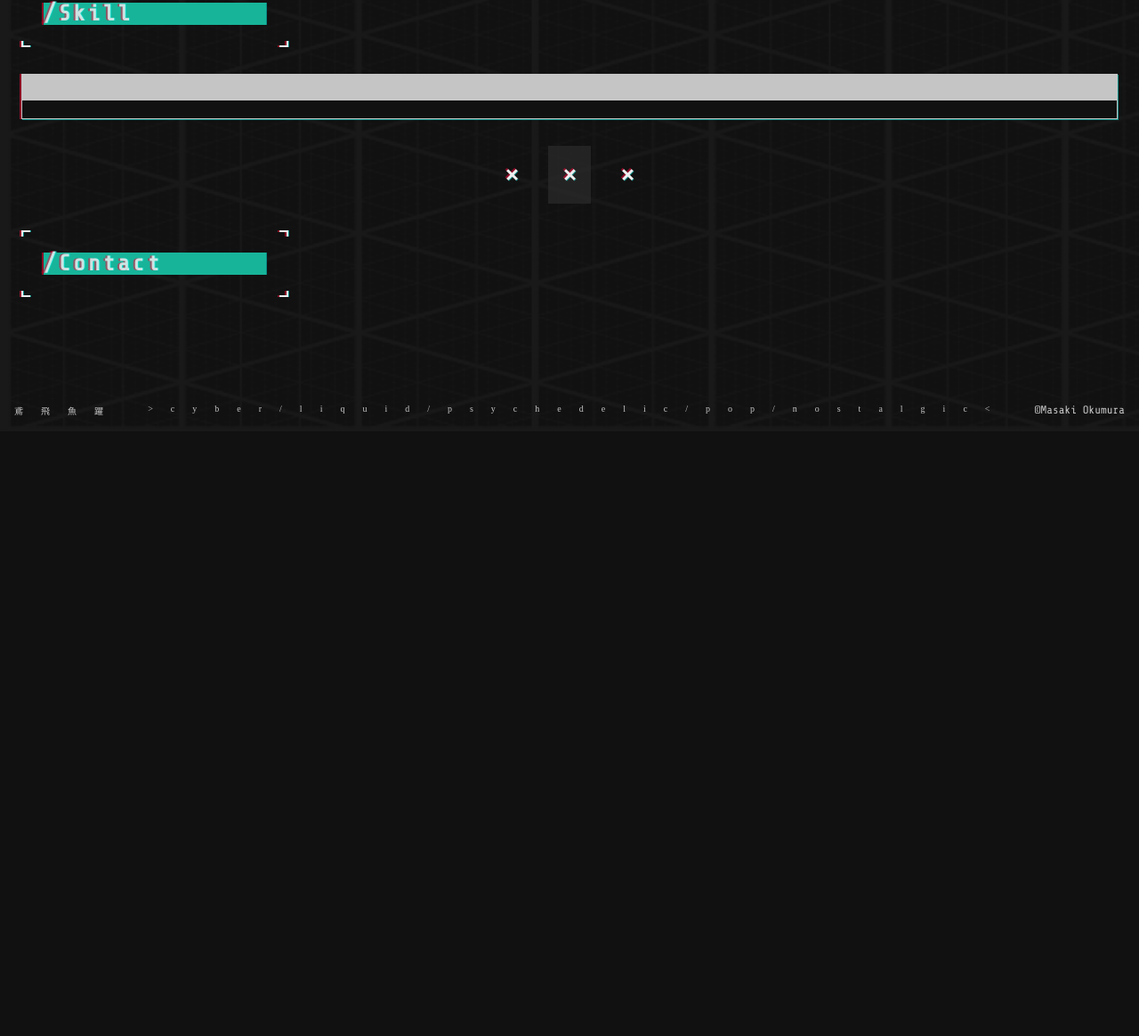
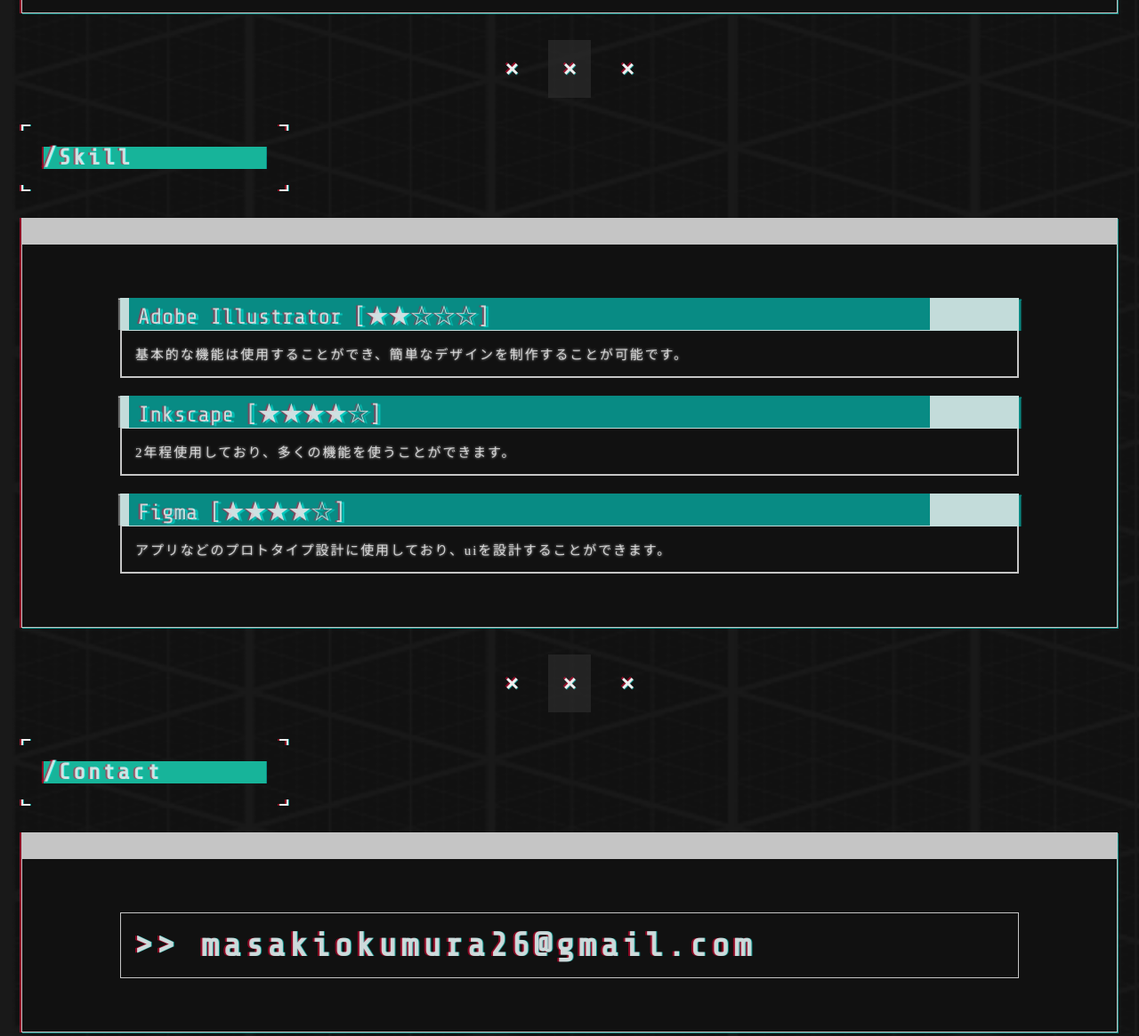
Before and after one commit to MasakiOkumura/gallery-site, a plain HTML site: page index.html in a window 1280 px wide. Shown: the part 1755-2920 px from the top of the page at 89% size. Before the commit the page ends 2240 px from the top, so only its background shows below. Drawn offline with Linux system fonts and the light colour scheme; a script that the page names is missing; a web font is replaced by a local one.

Commit message:
add Contact.

```diff
--- a/css/style.scss
+++ b/css/style.scss
@@ -88,6 +88,7 @@
 .copyright {
     font-size: 0.5em;
     text-align: right;
+    letter-spacing: $ShareTechMono-l-spacing;
 }
 
 .title {
@@ -432,3 +433,93 @@
 .description p:not(:last-child) {
     margin-bottom: 10px;
 }
+
+.skill {
+    margin: 50px 100px;
+    // display: flex;
+    // justify-content: left;
+}
+
+.skillname{
+    border-right: 100px solid $main-color;
+    border-left: 10px solid $main-color;
+    padding-left: 10px;
+    background-color: $glitchshadow-color1;
+    text-shadow: 3px 0.5px 1px $glitchshadow-color1, -2px -0.5px 1px $glitchshadow-color2;
+    box-shadow: 3px 0.5px 1px $glitchshadow-color1, -2px -0.5px 1px
+}
+
+.skillname span {
+    text-align: right;
+}
+
+.skilldescription {
+    border: 1px solid $main-color;
+    margin-bottom: 20px;
+}
+
+.skilldescription p {
+    font-family: UDEVGothic;
+    padding: 15px;
+    border-left: 1px solid $main-color;
+    border-right: 1px solid $main-color;
+    border-bottom: 1px solid $main-color;
+    font-size: 15px;
+    letter-spacing: $ShareTechMono-l-spacing;
+    text-shadow: 0 0 3px $main-color;
+}
+
+.contact {
+    margin: 50px 100px;
+}
+
+.contactdescription {
+    padding: 15px;
+    border: 1px solid $main-color;
+}
+
+.contactdescription a {
+    all: unset;
+    position: relative;
+    z-index: 1;
+    transition: .3s;
+    font-family: ShareTechMono;
+    font-size: 1.5em;
+    font-weight: bold;
+    letter-spacing: $ShareTechMono-l-spacing;
+    color: $main-color;
+    animation-duration: 1s;
+    animation-name: textflicker;
+    animation-iteration-count: infinite;
+    animation-direction: normal;
+}
+
+.contactdescription a::before {
+    background: $main-color;
+    content: "";
+    display: block;
+    width: 100%;
+    height: 100%;
+    position: absolute;
+    left: 0;
+    bottom: 0;
+    margin: auto;
+    transform: scale(0, 1);
+    transform-origin: right top;
+    transition: transform .3s;
+    z-index: -1;
+    animation-duration: 0.01s;
+    animation-name: textblinking;
+    animation-iteration-count: infinite;
+    animation-direction: normal;
+}
+
+.contactdescription a:hover {
+    color: #111;
+    background-color: $glitchshadow-color1;
+}
+
+.contactdescription a:hover::before {
+    transform-origin: left top;
+    transform: scale(1, 1);
+}
--- a/index.html
+++ b/index.html
@@ -35,6 +35,8 @@
     </header>
     <main class="container">
         <div class="content">
+
+            <!-- About -->
             <div class="glitchbox" id="about"><p>/About</p></div>
             <div class="panel">
                 <div class="profile">
@@ -57,24 +59,15 @@
                     </div>
                 </div>
             </div>
+
             <div class="flex-divider">
                 <img class="cross" src="img/cross.svg">
                 <img class="cross" src="img/cross.svg">
                 <img class="cross" src="img/cross.svg">
             </div>
+
+            <!-- Logo Design -->
             <div class="glitchbox" id="logodesign"><p>/Logo Design</p></div>
-            <div class="flex-divider">
-                <img class="cross" src="img/cross.svg">
-                <img class="cross" src="img/cross.svg">
-                <img class="cross" src="img/cross.svg">
-            </div>
-            <div class="glitchbox" id="fluidart"><p>/Fluid Art</p></div>
-            <div class="flex-divider">
-                <img class="cross" src="img/cross.svg">
-                <img class="cross" src="img/cross.svg">
-                <img class="cross" src="img/cross.svg">
-            </div>
-            <div class="glitchbox" id="skill"><p>/Skill</p></div>
             <div class="panel">
 
             </div>
@@ -83,7 +76,52 @@
                 <img class="cross" src="img/cross.svg">
                 <img class="cross" src="img/cross.svg">
             </div>
+
+            <!-- Fluid Art -->
+            <div class="glitchbox" id="fluidart"><p>/Fluid Art</p></div>
+            <div class="panel">
+
+            </div>
+            <div class="flex-divider">
+                <img class="cross" src="img/cross.svg">
+                <img class="cross" src="img/cross.svg">
+                <img class="cross" src="img/cross.svg">
+            </div>
+
+            <!-- Skill -->
+            <div class="glitchbox" id="skill"><p>/Skill</p></div>
+            <div class="panel">
+                <div class="skill">
+                    <div class="skillname">Adobe Illustrator [★★☆☆☆]</div>
+                    <div class="skilldescription">
+                        <p>基本的な機能は使用することができ、簡単なデザインを制作することが可能です。</p>
+                    </div>
+                    <div class="skillname">Inkscape [★★★★☆]</div>
+                    <div class="skilldescription">
+                        <p>2年程使用しており、多くの機能を使うことができます。</p>
+                    </div>
+                    <div class="skillname">Figma [★★★★☆]</div>
+                    <div class="skilldescription">
+                        <p>アプリなどのプロトタイプ設計に使用しており、uiを設計することができます。</p>
+                    </div>
+
+                </div>
+            </div>
+            <div class="flex-divider">
+                <img class="cross" src="img/cross.svg">
+                <img class="cross" src="img/cross.svg">
+                <img class="cross" src="img/cross.svg">
+            </div>
+
+            <!-- Contact -->
             <div class="glitchbox" id="contact"><p>/Contact</p></div>
+            <div class="panel">
+                <div class="contact">
+                    <div class="contactdescription">
+                        <a href="mailto:masakiokumura26@gmail.com">>> masakiokumura26@gmail.com</a>
+                    </div>
+                </div>
+            </div>
         </div>
         <br>
         <br>
```
Also changed, not shown: css/style.css, 1 other file.
